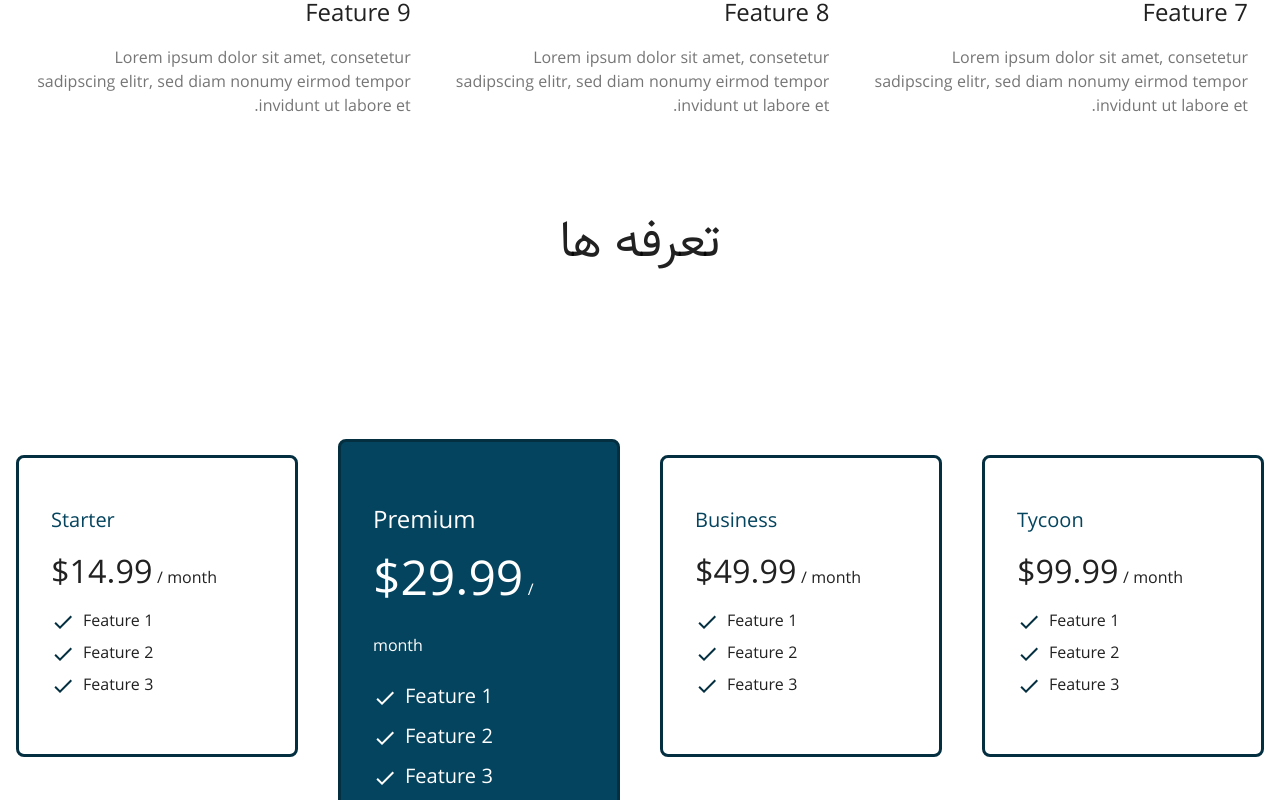
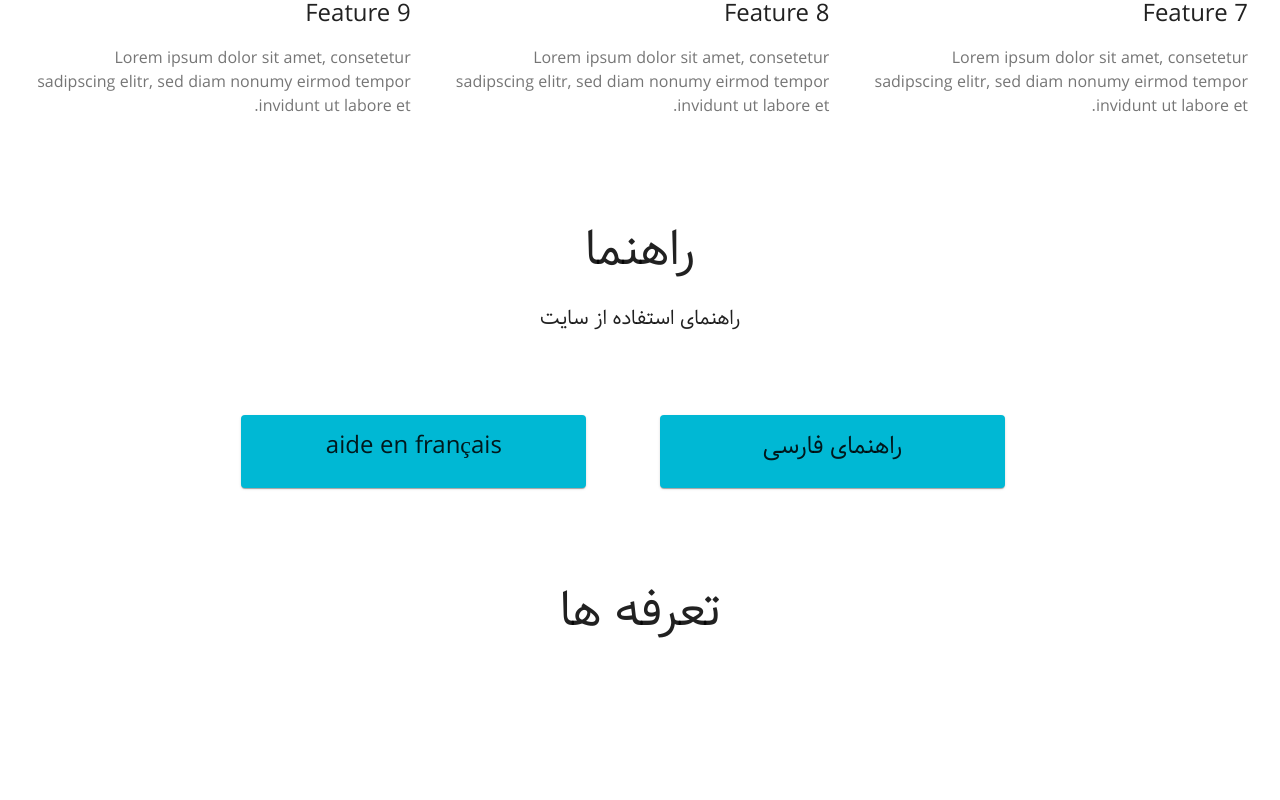
Before and after one commit to kiarashmhn/DocumentTranslation-FrontEnd, a React (Create React App) app: page / in a window 1280 px wide. Shown: the part 1520-2320 px from the top of the page. Built offline with nearby package versions, Linux system fonts and the light colour scheme; a web font is replaced by a local one.

Commit message:
- add HelpSection

```diff
--- a/src/Dictionary.js
+++ b/src/Dictionary.js
@@ -170,6 +170,14 @@ export const Dictionary = {
   marriageDate: {
     persian: "تاریخ عقد",
     french: "Date de mariage"
+  },
+  help: {
+    persian: "راهنما",
+    french: "Guider"
+  },
+  helpLanguage: {
+    persian: "راهنمای فارسی",
+    french: "aide en français"
   }
 };
 
--- a/src/components/HomePage.jsx
+++ b/src/components/HomePage.jsx
@@ -56,6 +56,14 @@ class HomePage extends Component {
     this.setState({
       selectedTab: "Home",
       selectedSection: "Features"
+    });
+  };
+
+  selectHelp = () => {
+    document.title = "DT - راهنما";
+    this.setState({
+      selectedTab: "Home",
+      selectedSection: "Help"
     });
   };
 
@@ -175,6 +183,7 @@ class HomePage extends Component {
           selectPricing={this.selectPricing}
           selectAbout={this.selectAbout}
           selectHomeSection={this.selectHome}
+          selectHelp={this.selectHelp}
           openLoginDialog={this.openLoginDialog}
           openRegisterDialog={this.openRegisterDialog}
           mobileDrawerOpen={this.state.isMobileDrawerOpen}
--- a/src/components/home/HeadSection.js
+++ b/src/components/home/HeadSection.js
@@ -117,42 +117,31 @@ class HeadSection extends Component {
                           this.props.openRegisterDialog();
                         }}
                       >
-                        <p>
-                          <span
+                        <div style={{ display: "block" }}>
+                          <Typography
+                            variant="h6"
+                            align="center"
+                            component={"span"}
                             style={{
                               display: "block",
                               marginBottom: "2px",
-                              fontSize: "100%",
-                              color: "#000000"
-                            }}
-                          ></span>
-                          <Typography
-                            variant="h6"
-                            align="center"
-                            style={{
                               color: "#000000"
                             }}
                           >
                             درخواست ترجمه
                           </Typography>
-                          <span
-                            style={{
-                              display: "block",
-                              marginBottom: "0",
-                              fontSize: 16,
-                              color: "#000000"
-                            }}
-                          ></span>
                           <Typography
                             variant="h6"
                             align="center"
+                            component={"span"}
                             style={{
+                              display: "block",
                               color: "#000000"
                             }}
                           >
                             demande de traduction
                           </Typography>
-                        </p>
+                        </div>
                       </Button>
                     </div>
                   </div>
--- /dev/null
+++ b/src/components/home/HelpSection.js
@@ -0,0 +1,205 @@
+import React, { Component } from "react";
+import classNames from "classnames";
+import {
+  Grid,
+  isWidthUp,
+  Typography,
+  withStyles,
+  withWidth
+} from "@material-ui/core";
+import calculateSpacing from "./calculateSpacing";
+import PropTypes from "prop-types";
+import { getFrenchName, getPersianName } from "../../Dictionary";
+import FullScreenDialog from "../FullScreenDialog";
+import CardActionArea from "@material-ui/core/CardActionArea";
+import CardContent from "@material-ui/core/CardContent";
+import Card from "@material-ui/core/Card";
+
+const styles = theme => ({
+  wrapper: {
+    paddingTop: `${theme.spacing(10)}px !important`,
+    [theme.breakpoints.down("md")]: {
+      paddingTop: `${theme.spacing(8)}px !important`
+    },
+    [theme.breakpoints.down("sm")]: {
+      paddingTop: `${theme.spacing(6)}px !important`
+    },
+    [theme.breakpoints.down("xs")]: {
+      paddingTop: `${theme.spacing(4)}px !important`
+    },
+    position: "relative",
+    backgroundColor: "#FFFFFF",
+    paddingBottom: theme.spacing(1)
+  },
+  root: {
+    maxWidth: 345
+  },
+  container: {
+    marginTop: theme.spacing(1),
+    marginBottom: theme.spacing(1),
+    [theme.breakpoints.down("md")]: {
+      marginBottom: theme.spacing(1)
+    },
+    [theme.breakpoints.down("sm")]: {
+      marginBottom: theme.spacing(1)
+    },
+    [theme.breakpoints.down("sm")]: {
+      marginBottom: theme.spacing(1)
+    }
+  },
+  title: {
+    fontFamily: "MyFont",
+    useNextVariants: true
+  },
+  header: {
+    marginBottom: `${theme.spacing(3)}px !important`,
+    [theme.breakpoints.down("md")]: {
+      marginBottom: `${theme.spacing(2)}px !important`
+    },
+    [theme.breakpoints.down("sm")]: {
+      marginBottom: `${theme.spacing(1)}px !important`
+    },
+    [theme.breakpoints.down("xs")]: {
+      marginBottom: `${theme.spacing(1)}px !important`
+    }
+  },
+  secondaryHeader: {
+    marginBottom: `${theme.spacing(10)}px !important`,
+    [theme.breakpoints.down("md")]: {
+      marginBottom: `${theme.spacing(8)}px !important`
+    },
+    [theme.breakpoints.down("sm")]: {
+      marginBottom: `${theme.spacing(6)}px !important`
+    },
+    [theme.breakpoints.down("xs")]: {
+      marginBottom: `${theme.spacing(4)}px !important`
+    }
+  },
+  grid: {
+    display: "flex",
+    justifyContent: "center",
+    alignItems: "center"
+  }
+});
+
+const helpers = [
+  {
+    title: getFrenchName("helpLanguage"),
+    mdDelay: "0",
+    smDelay: "0",
+    language: "french"
+  },
+  {
+    title: getPersianName("helpLanguage"),
+    mdDelay: "200",
+    smDelay: "200",
+    language: "persian"
+  }
+];
+
+class HelpSection extends Component {
+  constructor(props) {
+    super(props);
+    this.state = {
+      openIdentityDialog: false,
+      isLoading: false
+    };
+  }
+
+  handleOpenDialog = () => {
+    this.setState({
+      openIdentityDialog: true
+    });
+  };
+
+  handleCloseDialog = () => {
+    this.setState({
+      openIdentityDialog: false
+    });
+  };
+
+  render() {
+    const { width, classes } = this.props;
+    return (
+      <div className={classes.wrapper}>
+        <div className={classNames("container-fluid", classes.container)}>
+          <Typography variant="h3" align="center" className={classes.header}>
+            راهنما
+          </Typography>
+          <Typography
+            variant="h6"
+            align="center"
+            className={classes.secondaryHeader}
+          >
+            راهنمای استفاده از سایت
+          </Typography>
+          <div className={classNames("container-fluid", classes.grid)}>
+            <Grid
+              container
+              spacing={calculateSpacing(width)}
+              alignItems="center"
+              direction="row"
+              justify="center"
+              alignContent={"center"}
+            >
+              {helpers.map(element => (
+                <Grid
+                  item
+                  xs={6}
+                  md={4}
+                  data-aos="zoom-in-up"
+                  data-aos-delay={
+                    isWidthUp("md", width) ? element.mdDelay : element.smDelay
+                  }
+                  key={element.title}
+                >
+                  <Card
+                    className={classes.root}
+                    style={{ backgroundColor: "#00B8D4" }}
+                  >
+                    <CardActionArea onClick={this.handleOpenDialog}>
+                      <CardContent>
+                        <Typography
+                          gutterBottom
+                          variant="h5"
+                          component="h2"
+                          className={classes.title}
+                          align="center"
+                        >
+                          {element.title}
+                        </Typography>
+                      </CardContent>
+                    </CardActionArea>
+                  </Card>
+                  <FullScreenDialog
+                    title="test"
+                    component={
+                      <Typography
+                        variant="h6"
+                        align="center"
+                        className={classes.secondaryHeader}
+                      >
+                        راهنمای استفاده از سایت
+                      </Typography>
+                    }
+                    handleClose={this.handleCloseDialog}
+                    open={this.state.openIdentityDialog}
+                  />
+                </Grid>
+              ))}
+            </Grid>
+          </div>
+        </div>
+      </div>
+    );
+  }
+}
+
+HelpSection.propTypes = {
+  width: PropTypes.string.isRequired,
+  classes: PropTypes.object
+};
+
+export default withWidth()(
+  withStyles(styles, { withTheme: true })(HelpSection)
+);
--- a/src/components/home/Home.js
+++ b/src/components/home/Home.js
@@ -4,6 +4,7 @@ import HeadSection from "./HeadSection";
 import FeatureSection from "./FeatureSection";
 import PricingSection from "./PricingSection";
 import Footer from "../footer/Footer";
+import HelpSection from "./HelpSection";
 
 class Home extends Component {
   constructor(props) {
@@ -13,6 +14,7 @@ class Home extends Component {
     this.featureRef = React.createRef();
     this.aboutRef = React.createRef();
     this.pricingRef = React.createRef();
+    this.helpRef = React.createRef();
   }
 
   componentDidMount() {
@@ -36,6 +38,10 @@ class Home extends Component {
       this.pricingRef.current.scrollIntoView({
         behavior: "smooth"
       });
+    else if (this.props.selectedSection === "Help")
+      this.helpRef.current.scrollIntoView({
+        behavior: "smooth"
+      });
     else
       this.homeRef.current.scrollIntoView({
         behavior: "smooth"
@@ -50,6 +56,9 @@ class Home extends Component {
         </div>
         <div ref={this.featureRef}>
           <FeatureSection />
+        </div>
+        <div ref={this.helpRef}>
+          <HelpSection />
         </div>
         <div ref={this.pricingRef}>
           <PricingSection />
--- a/src/components/home_navigation/NavBar.jsx
+++ b/src/components/home_navigation/NavBar.jsx
@@ -55,7 +55,8 @@ class NavBar extends Component {
       selectFeatures,
       selectPricing,
       selectAbout,
-      selectHomeSection
+      selectHomeSection,
+      selectHelp
     } = this.props;
     const menuItems = [
       {
@@ -69,6 +70,13 @@ class NavBar extends Component {
         name: "تعرفه ها",
         link: "/",
         onClick: selectPricing,
+        icon: <HomeIcon className="text-white" />,
+        mobileHide: true
+      },
+      {
+        name: "راهنما",
+        link: "/",
+        onClick: selectHelp,
         icon: <HomeIcon className="text-white" />,
         mobileHide: true
       },
@@ -199,6 +207,7 @@ NavBar.propTypes = {
   selectFeatures: PropTypes.func.isRequired,
   selectPricing: PropTypes.func.isRequired,
   selectAbout: PropTypes.func.isRequired,
+  selectHelp: PropTypes.func.isRequired,
   selectHomeSection: PropTypes.func.isRequired
 };
 
```
